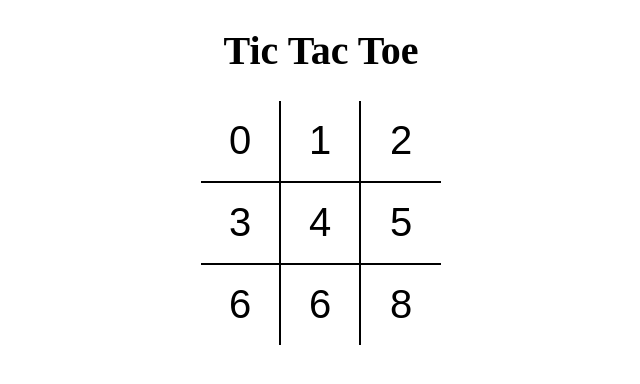
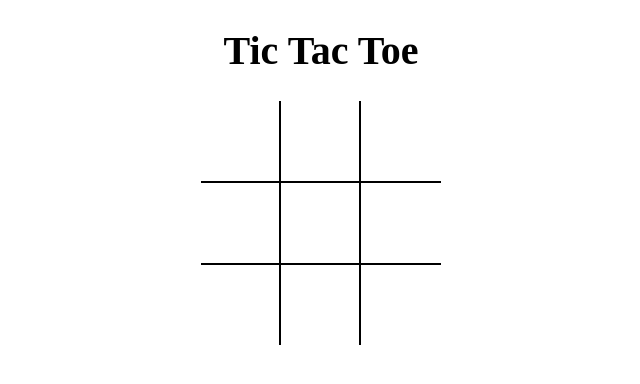
Before and after one commit to tsriharsha07/Tictactoe, a React (Vite) app: page / in a window 1280 px wide. Shown: the top 384 px of the page, without its empty margins (319-959 px from the left). Built offline with nearby package versions, Linux system fonts and the light colour scheme.

Commit message:
added state and react events

```diff
--- a/src/components/Board.jsx
+++ b/src/components/Board.jsx
@@ -1,26 +1,56 @@
-import React from "react";
-import Square from "./Square";
+import React, { useState } from 'react';
+import Square from './Square';
 
 const Board = () => {
+  const [board, setBoard] = useState(Array(9).fill(null));
+  const [isXNext, setIsXNext] = useState(false);
+
+  const handleSquareClick = position => {
+    if (board[position]) {
+      return;
+    }
+
+    setBoard(prev => {
+      return prev.map((square, pos) => {
+        if (pos === position) {
+          return isXNext ? 'X' : 'O';
+        }
+
+        return square;
+      });
+    });
+
+    setIsXNext(prev => !prev);
+  };
+
+  const renderSquare = position => {
+    return (
+      <Square
+        value={board[position]}
+        onClick={() => handleSquareClick(position)}
+      />
+    );
+  };
+
   return (
     <div className="board">
       <div className="board-row">
-        <Square value={0} />
-        <Square value={1}/>
-        <Square value={2}/>
+        {renderSquare(0)}
+        {renderSquare(1)}
+        {renderSquare(2)}
       </div>
       <div className="board-row">
-        <Square value={3} />
-        <Square value={4}/>
-        <Square value={5}/>
+        {renderSquare(3)}
+        {renderSquare(4)}
+        {renderSquare(5)}
       </div>
       <div className="board-row">
-        <Square value={6}/>
-        <Square value={6}/>
-        <Square value={8}/>
+        {renderSquare(6)}
+        {renderSquare(7)}
+        {renderSquare(8)}
       </div>
     </div>
-  )
-}
+  );
+};
 
-export default Board
+export default Board;
--- a/src/components/Square.jsx
+++ b/src/components/Square.jsx
@@ -1,10 +1,12 @@
 import React from 'react'
 
 
-const Square = ({value})  => {
+const Square = ({value, onClick})  => {
 
   return (
-   <button type="button" className="square">{value}</button>
+   <button type="button" className="square" onClick={onClick}>
+    {value}
+   </button>
   )
 }
 
```
